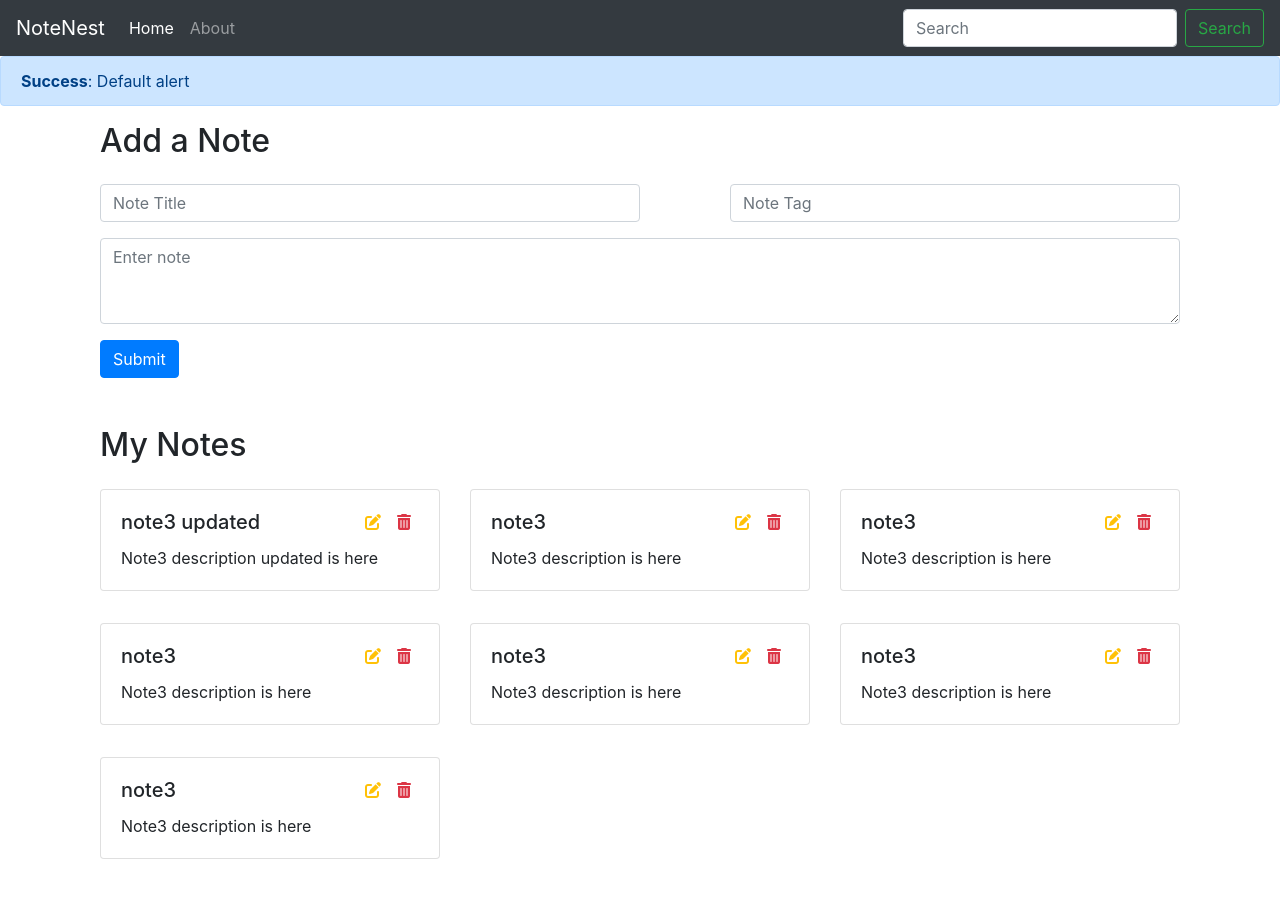
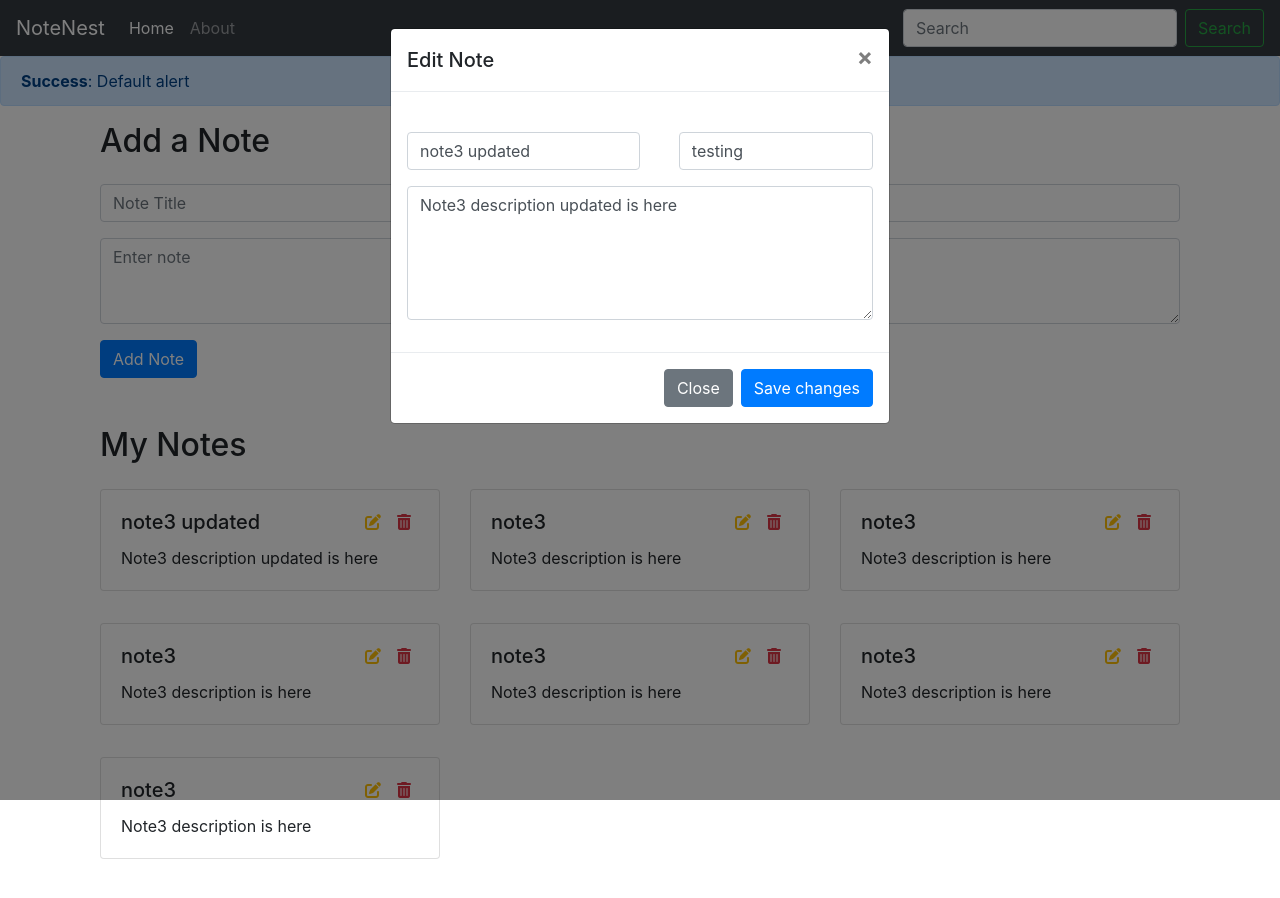
Before and after one commit to Anuraaag/NoteNest_frontend, a React (Create React App) app: page / in a window 1280 px wide. Both pictures are taken after a click on the icon 373 px from the left and 521 px from the top of the page. Shown: the top 898 px of the page. Built offline with nearby package versions, Linux system fonts and the light colour scheme.

Commit message:
create-update-delete functionality ready for hardcoded data (not API), there are some errors like - 1) setNotes() in updateNote() in NoteState.js doesn't work without destructuring, 2) the modal in NoteItem.js doesn't close after the submit button click. Currently a work-around is done for the same

```diff
--- a/src/components/AddNote.js
+++ b/src/components/AddNote.js
@@ -5,9 +5,6 @@ import { useContext, useState } from 'react'
 const AddNote = () => {
 
     const {createNote} = useContext(NoteContext)
-    const callCreateNote = () => {
-        createNote(note)
-    }
 
     const [note, setNote] = useState({title: "", description: "", tag: "general"})
     const updateValue = (e) => {
@@ -28,7 +25,7 @@ const AddNote = () => {
                 <textarea className="form-control" id="description" name="description" rows="3"  onChange={updateValue} placeholder="Enter note" ></textarea>
             </div>
 
-            <button type="submit" className="btn btn-primary" onClick={callCreateNote}>Submit</button>
+            <button type="submit" className="btn btn-primary" onClick={() => {createNote(note)}}>Add Note</button>
 
         </div>
     )
--- a/src/components/NoteItem.js
+++ b/src/components/NoteItem.js
@@ -1,21 +1,37 @@
 import React from 'react'
 // import AlertContext from '../context/alert/AlertContext'
-import { useContext } from 'react'
+import { useContext, useState } from 'react'
+import NoteContext from '../context/notes/NoteContext'
 
 
 const NoteItem = (props) => {
     const { note } = props
+    const { deleteNote, updateNote } = useContext(NoteContext)
+
+    const [noteState, setNoteState] = useState(note) //creating the stateValue. The above note variable has the note fetched from the db
+    const updateValue = (e) => {
+        setNoteState({...noteState, [e.target.name]: e.target.value})
+        // this syntax means, "keep the note as it is" but overwrite any value that is changed.
+        // So here, if title is changed, the e.target.name will be equal to "title".
+        // And "title" is already a property in the note object. So its value will be used to update our note object
+    }
+
     // const showAlert = useContext(AlertContext).showAlert
     return (
+        <>
             <div className='col-md-4 my-3'>
                 <div className="card" >
                     <div className="card-body">
                         <div className='d-flex justify-content-between'>
                             <h5 className="card-title">{note.title}</h5>
                             <div>
-                            <i className="fa-solid fa-pen-to-square m-1 mx-2 text-warning" ></i>
+                                <i className="fa-solid fa-pen-to-square m-1 mx-2 text-warning" data-toggle="modal" data-target={`#${note._id}`}></i>
+
                                 {/*onClick={showAlert("hello", "success")}*/}
-                            <i className="fa-solid fa-trash-can m-1 mx-2 text-danger"></i>
+
+                                <i className="fa-solid fa-trash-can m-1 mx-2 text-danger" onClick={() => { deleteNote(note._id) }}></i>
+                                {/* Wrapped the function call in an anonymous function, to prevent it from being called.
+                            React tends to calls it instantly w/o a click event, bacause an argument is sent. */}
                             </div>
                         </div>
                         <p className="card-text">{note.description}</p>
@@ -23,6 +39,36 @@ const NoteItem = (props) => {
                     </div>
                 </div>
             </div>
+
+            {/*Update Modal */}
+            <div className="modal fade" id={note._id} tabIndex="-1" role="dialog" aria-labelledby="updateModalLabel" aria-hidden="true">
+                <div className="modal-dialog" role="document">
+                    <div className="modal-content">
+                        <div className="modal-header">
+                            <h5 className="modal-title" id="updateModalLabel">Edit Note</h5>
+                            <button type="button" className="close" data-dismiss="modal" aria-label="Close">
+                                <span aria-hidden="true">&times;</span>
+                            </button>
+                        </div>
+                        <div className="modal-body">
+                            <div className="mb-3 mt-4 d-flex justify-content-between">
+                                <input type="text" className="form-control col-md-6 d-inline-block" id="title" name="title" placeholder="Note Title" value={noteState.title} onChange={updateValue} />
+                                <input type="text" className="form-control col-md-5 d-inline-block" id="tag" name="tag" placeholder="Note Tag" value={noteState.tag} onChange={updateValue} />
+                            </div>
+                            <div className="mb-3">
+                                <textarea className="form-control" id="description" name="description" rows="5" placeholder="Enter note" value={noteState.description} onChange={updateValue} ></textarea>
+                            </div>
+                        </div>
+                        <div className="modal-footer">
+                            <button type="button" className="btn btn-secondary" data-dismiss="modal" onClick={() => {setNoteState(note)}} >Close</button>
+                            <button type="button" className="btn btn-primary" onClick={() => { updateNote(noteState); document.getElementById(`${note._id}`).classList.remove('show')}}  >Save changes</button>
+                                 {/* data-dismiss="modal" */}
+                        </div>
+                    </div>
+                </div>
+            </div>
+
+        </>
     )
 }
 
--- a/src/components/Notes.js
+++ b/src/components/Notes.js
@@ -1,11 +1,11 @@
-import React, { useContext } from 'react'
+import React, { useContext, useEffect } from 'react'
 import NoteContext from '../context/notes/NoteContext'
 import NoteItem from './NoteItem'
 import AddNote from './AddNote'
 
-const Notes = props => {
+const Notes = () => {
 
-    const { notes } = useContext(NoteContext)
+    let { notes } = useContext(NoteContext)
 
     return (
         <>
--- a/src/context/notes/NoteState.js
+++ b/src/context/notes/NoteState.js
@@ -68,9 +68,10 @@ const NoteState = (props) => {
             "__v": 0
         }
     ]
+
     const [notes, setNotes] = useState(notesInitial)
+
     const createNote = (note_param) => {
-
         const note = {
             "_id": "6232c6c75c0974cf2c9c133452",
             "user": "62329ff2bcbd5ecb6c4b1a49",
@@ -80,20 +81,26 @@ const NoteState = (props) => {
             "date": "2022-03-17T05:27:35.679Z",
             "__v": 0
         }
-        setNotes( notes.concat(note) )
+        setNotes(notes.concat(note))
     }
 
-    const updateNote = (title, description, tag) => {
+    const updateNote = (note) => {
 
+        const temp = notes.findIndex((ok) => ok._id === note._id)
+        const temp_notes = notes
+        temp_notes[temp] = note
+
+        setNotes([...temp_notes])
+        //check why temp_notes isn't working
     }
 
-    const deleteNote = (title, description, tag) => {
-
+    const deleteNote = (noteId) => {
+        setNotes(notes.filter(note => note._id !== noteId))
     }
 
 
     return (
-        <NoteContext.Provider value={{notes, createNote, updateNote, deleteNote}}>
+        <NoteContext.Provider value={{ notes, createNote, updateNote, deleteNote }}>
             {props.children}
         </NoteContext.Provider>
     )
```
Lines whose indentation alone changed are shown as unchanged.
